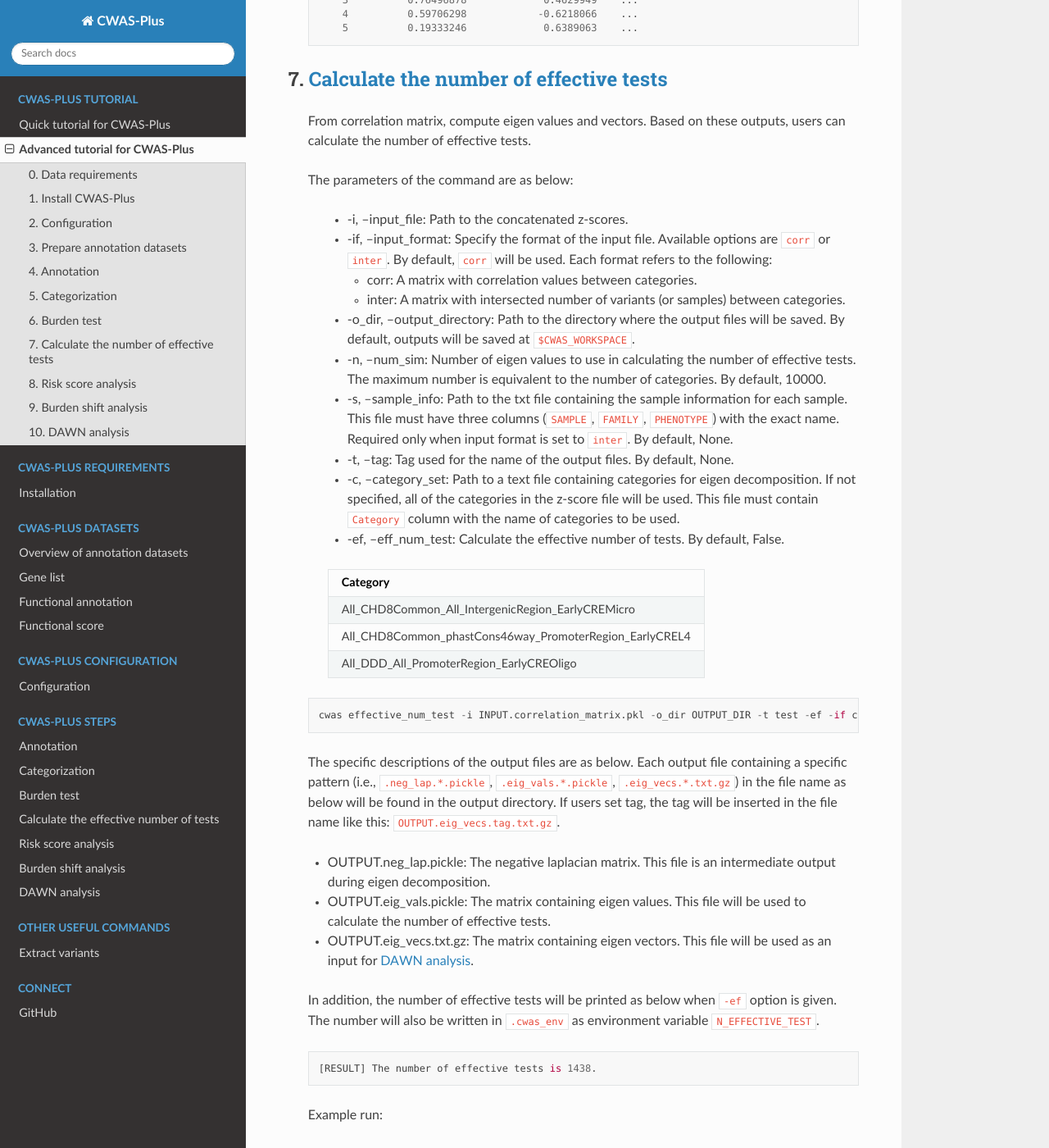
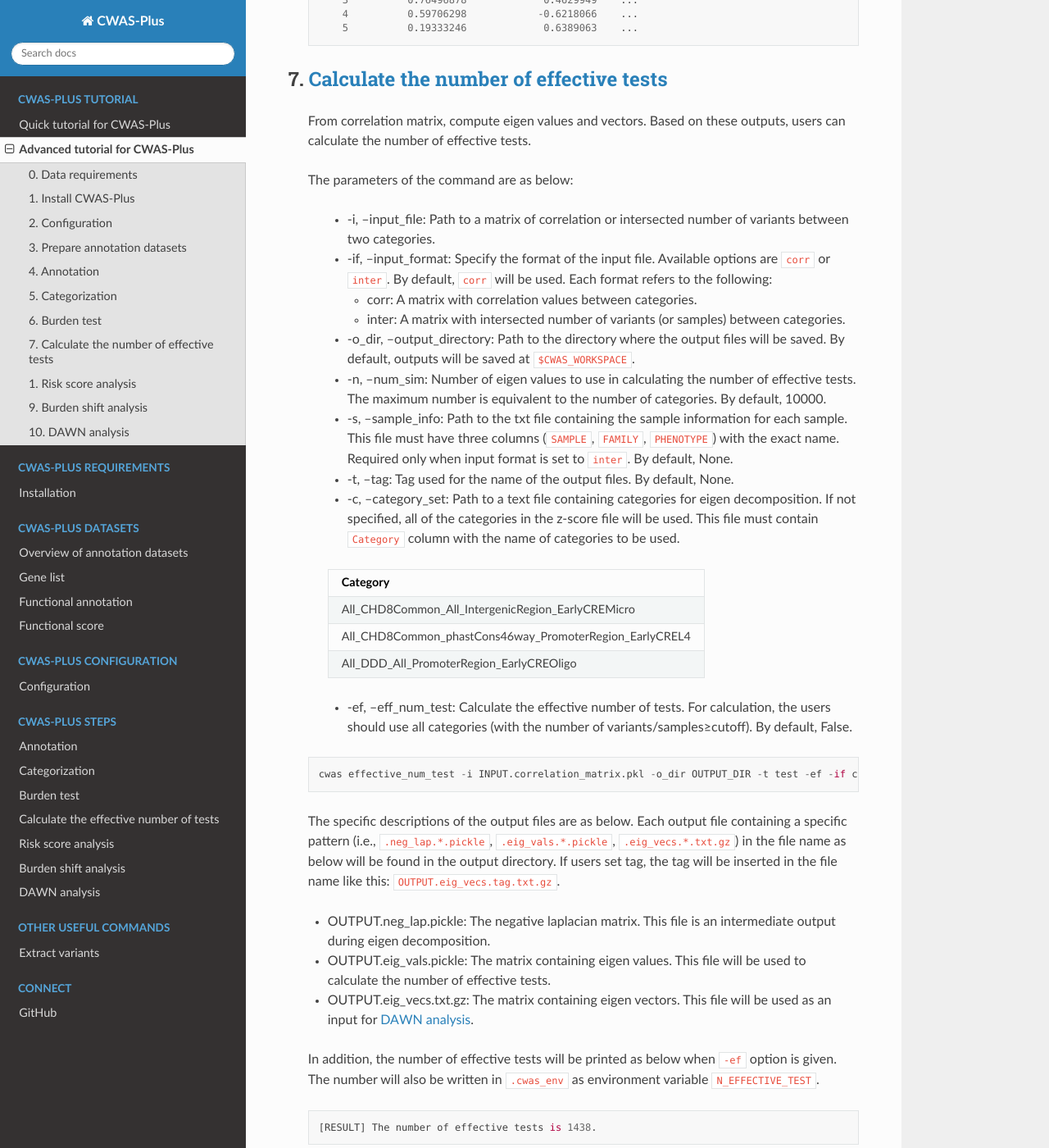
Before and after one commit to joonan-lab/cwas, a Sphinx documentation site: the page built from docs/quickstart/advanced_tutorial.rst, in a window 1280 px wide and 1400 px high, scrolled down 15669 px. Shown: the whole window at 82% size. Built offline with Sphinx 7.4.7 and the Read the Docs theme 2.0.0, drawn with Linux system fonts in a browser that asks for light colours.

Commit message:
Update advanced_tutorial.rst

```diff
--- a/docs/quickstart/advanced_tutorial.rst
+++ b/docs/quickstart/advanced_tutorial.rst
@@ -628,7 +628,7 @@ This is an advanced tutorial for CWAS-Plus. Specific descriptions of arguments a
 
   The parameters of the command are as below:
 
-    - -i, --input_file: Path to the concatenated z-scores.
+    - -i, --input_file: Path to a matrix of correlation or intersected number of variants between two categories.
     - -if, --input_format: Specify the format of the input file. Available options are ``corr`` or ``inter``. By default, ``corr`` will be used. Each format refers to the following:
 
       - corr: A matrix with correlation values between categories.
@@ -650,6 +649,8 @@ This is an advanced tutorial for CWAS-Plus. Specific descriptions of arguments a
     +-------------------------------------------------------+
     |All_DDD_All_PromoterRegion_EarlyCREOligo               |
     +-------------------------------------------------------+
+
+    - -ef, --eff_num_test: Calculate the effective number of tests. For calculation, the users should use all categories (with the number of variants/samples≥cutoff). By default, False.
 
 
   .. code-block:: solidity
@@ -704,7 +705,7 @@ This is an advanced tutorial for CWAS-Plus. Specific descriptions of arguments a
     [RESULT] The number of effective tests is 4088.
 
 
-8.  :ref:`Risk score analysis <riskscore>`
+1.  :ref:`Risk score analysis <riskscore>`
 ############################################
 
   Identify the best predictor of the phenotype by training Lasso regression model with the number of variants within each category across samples.
```
Also changed, not shown: other parts of docs/quickstart/advanced_tutorial.rst (+0 -1 lines).
